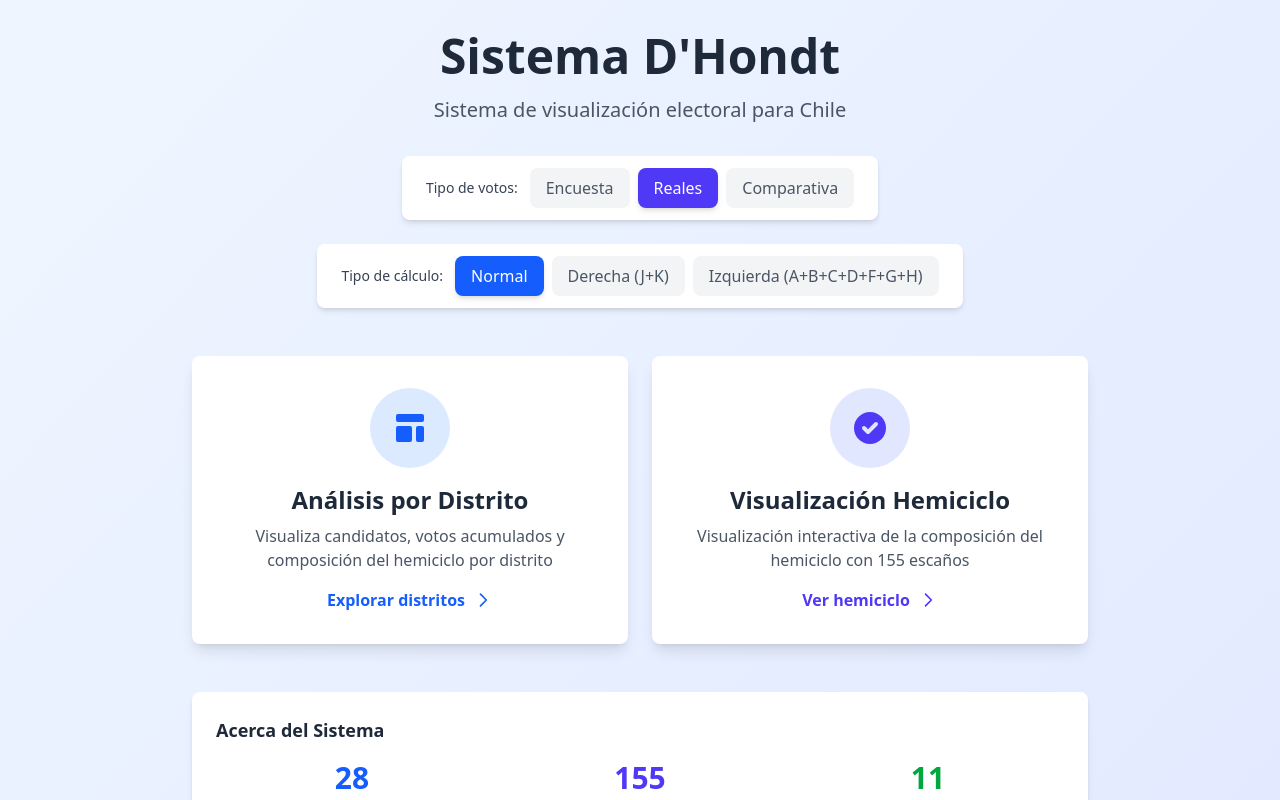
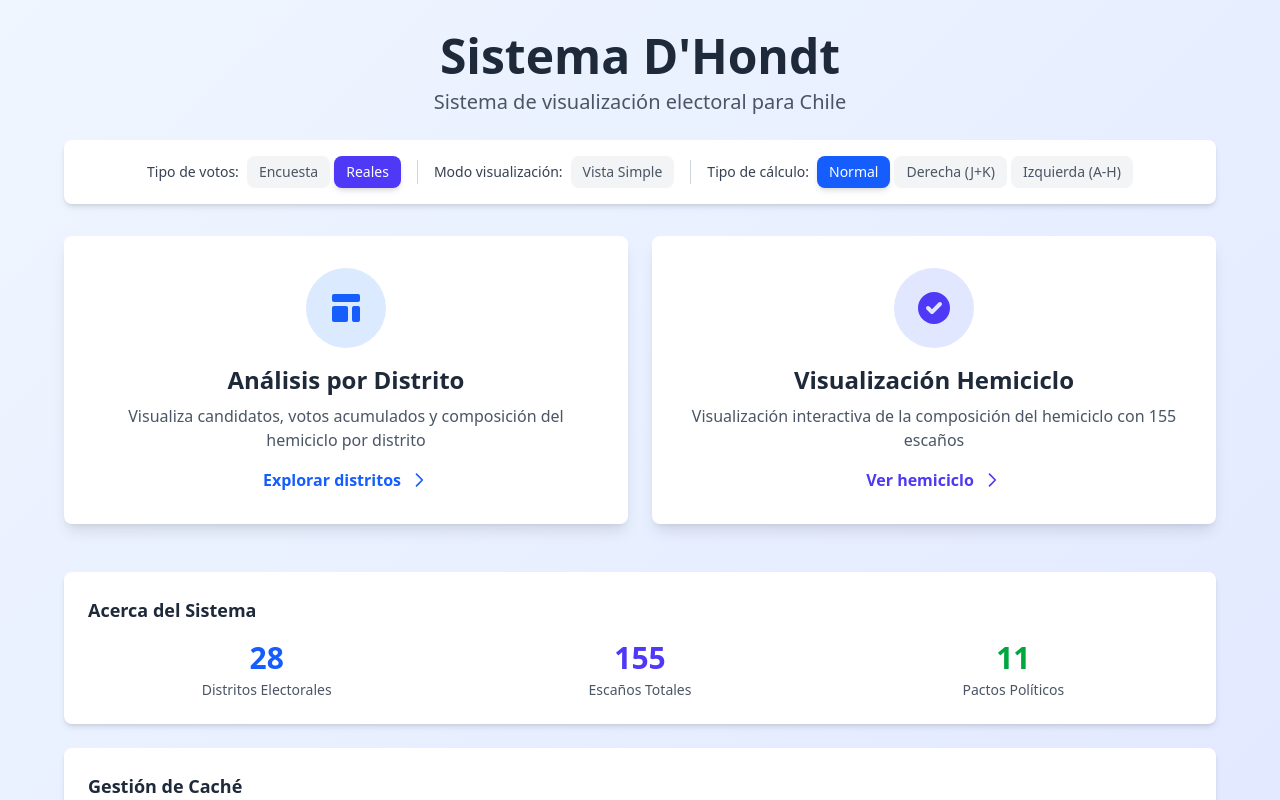
Before and after one commit to ArkanHELLCL/ProyectoFinal, a React (Vite) app: page / in a window 1280 px wide. Shown: the top 800 px of the page. Built offline with nearby package versions, Linux system fonts and the light colour scheme.

Commit message:
feat: agregar modo comparativa en VotosContext y actualizar componentes para reflejar cambios en la visualización de datos

```diff
--- a/src/context/VotosContext.jsx
+++ b/src/context/VotosContext.jsx
@@ -36,12 +36,25 @@ const guardarEnLocalStorage = (key, data) => {
 
 export const VotosProvider = ({ children }) => {
   // Inicializar tipoVotos desde localStorage o usar 'reales' por defecto
+  // Solo puede ser 'reales' o 'encuesta'
   const [tipoVotos, setTipoVotos] = useState(() => {
     try {
       const saved = localStorage.getItem('votos_tipo_votos')
+      // Si es 'comparativa', cambiar a 'reales'
+      if (saved === 'comparativa') return 'reales'
       return saved || 'reales'
     } catch {
       return 'reales'
+    }
+  })
+
+  // Modo comparativa: activa la visualización lado a lado de encuesta vs reales
+  const [modoComparativa, setModoComparativa] = useState(() => {
+    try {
+      const saved = localStorage.getItem('votos_modo_comparativa')
+      return saved === 'true'
+    } catch {
+      return false
     }
   })
 
@@ -91,6 +104,15 @@ export const VotosProvider = ({ children }) => {
       // Error silencioso
     }
   }, [tipoVotos])
+
+  // Guardar modoComparativa en localStorage cuando cambie
+  useEffect(() => {
+    try {
+      localStorage.setItem('votos_modo_comparativa', modoComparativa.toString())
+    } catch {
+      // Error silencioso
+    }
+  }, [modoComparativa])
 
   // Guardar tipoCalculoReales en localStorage cuando cambie
   useEffect(() => {
@@ -313,6 +335,8 @@ export const VotosProvider = ({ children }) => {
     <VotosContext.Provider value={{
       tipoVotos,
       setTipoVotos,
+      modoComparativa,
+      setModoComparativa,
       tipoCalculo,
       setTipoCalculo,
       cargarDistrito,
--- a/src/pages/Distritos.jsx
+++ b/src/pages/Distritos.jsx
@@ -75,6 +75,7 @@ const PARTIDO_NOMBRES = {
 function Distritos() {
   const {
     tipoVotos,
+    modoComparativa,
     tipoCalculo,
     cargarDistrito,
     getDistritoData,
@@ -388,7 +389,7 @@ function Distritos() {
           </div>
           <p className="text-gray-600">
             Seleccione un distrito para visualizar la información electoral - <span className="inline-block ml-1 px-3 py-1 bg-indigo-100 text-indigo-700 text-sm font-medium rounded-full">
-              Votos de {tipoVotos === 'encuesta' ? 'Encuesta' : tipoVotos === 'reales' ? 'Reales' : 'Comparativa'}
+              Votos de {tipoVotos === 'encuesta' ? 'Encuesta' : 'Reales'} {modoComparativa && '(Modo Comparativa)'}
             </span>
             <span className="inline-block ml-2 px-3 py-1 bg-purple-100 text-purple-700 text-sm font-medium rounded-full">
               Cálculo: {tipoCalculo === 'normal' ? 'Normal' : tipoCalculo === 'derecha' ? 'Derecha (J+K)' : 'Izquierda (A-H)'}
--- a/src/pages/Home.jsx
+++ b/src/pages/Home.jsx
@@ -3,7 +3,7 @@ import { Link } from 'react-router-dom'
 import { useVotos } from '../context/VotosContext'
 
 const Home = () => {
-  const { tipoVotos, setTipoVotos, tipoCalculo, setTipoCalculo, limpiarCache, getDistritosCargadosPorTipo, getDistritosCargadosPorCalculo } = useVotos()
+  const { tipoVotos, setTipoVotos, modoComparativa, setModoComparativa, tipoCalculo, setTipoCalculo, limpiarCache, getDistritosCargadosPorTipo, getDistritosCargadosPorCalculo } = useVotos()
 
   const conteoPorTipo = getDistritosCargadosPorTipo()
   const conteoPorCalculoReales = getDistritosCargadosPorCalculo('reales')
@@ -44,18 +44,21 @@ const Home = () => {
 
   return (
     <div className="min-h-screen bg-linear-to-br from-blue-50 to-indigo-100 py-8 px-4">
-      <div className="max-w-4xl mx-auto">
-        <header className="text-center mb-12">
-          <h1 className="text-5xl font-bold text-gray-800 mb-4">Sistema D'Hondt</h1>
-          <p className="text-xl text-gray-600 mb-8">Sistema de visualización electoral para Chile</p>
+      <div className="max-w-6xl mx-auto">
+        <header className="text-center mb-8">
+          <h1 className="text-5xl font-bold text-gray-800 mb-2">Sistema D'Hondt</h1>
+          <p className="text-xl text-gray-600 mb-6">Sistema de visualización electoral para Chile</p>
 
+          {/* Controles en una sola fila */}
+          <div className="bg-white rounded-lg shadow-md p-4 mb-6">
+            <div className="flex flex-wrap items-center justify-center gap-4">
               {/* Selector de tipo de votos */}
-          <div className="inline-flex items-center gap-3 bg-white rounded-lg shadow-md px-6 py-3 mb-6">
+              <div className="flex items-center gap-2">
                 <span className="text-sm font-medium text-gray-700">Tipo de votos:</span>
-            <div className="flex gap-2">
+                <div className="flex gap-1">
                   <button
                     onClick={() => setTipoVotos('encuesta')}
-                className={`px-4 py-2 rounded-lg font-medium transition-all duration-200 ${
+                    className={`px-3 py-1.5 rounded-lg text-sm font-medium transition-all duration-200 ${
                       tipoVotos === 'encuesta'
                         ? 'bg-indigo-600 text-white shadow-md'
                         : 'bg-gray-100 text-gray-600 hover:bg-gray-200'
@@ -65,7 +68,7 @@ const Home = () => {
                   </button>
                   <button
                     onClick={() => setTipoVotos('reales')}
-                className={`px-4 py-2 rounded-lg font-medium transition-all duration-200 ${
+                    className={`px-3 py-1.5 rounded-lg text-sm font-medium transition-all duration-200 ${
                       tipoVotos === 'reales'
                         ? 'bg-indigo-600 text-white shadow-md'
                         : 'bg-gray-100 text-gray-600 hover:bg-gray-200'
@@ -73,26 +76,35 @@ const Home = () => {
                   >
                     Reales
                   </button>
+                </div>
+              </div>
+
+              <div className="h-6 w-px bg-gray-300"></div>
+
+              {/* Opción de modo comparativa */}
+              <div className="flex items-center gap-2">
+                <span className="text-sm font-medium text-gray-700">Modo visualización:</span>
                 <button
-                onClick={() => setTipoVotos('comparativa')}
-                className={`px-4 py-2 rounded-lg font-medium transition-all duration-200 ${
-                  tipoVotos === 'comparativa'
+                  onClick={() => setModoComparativa(!modoComparativa)}
+                  className={`px-3 py-1.5 rounded-lg text-sm font-medium transition-all duration-200 ${
+                    modoComparativa
                       ? 'bg-purple-600 text-white shadow-md'
                       : 'bg-gray-100 text-gray-600 hover:bg-gray-200'
                   }`}
                 >
-                Comparativa
+                  {modoComparativa ? 'Comparativa' : 'Vista Simple'}
                 </button>
               </div>
-          </div>
+
+              <div className="h-6 w-px bg-gray-300"></div>
 
               {/* Selector de tipo de cálculo */}
-          <div className="inline-flex items-center gap-3 bg-white rounded-lg shadow-md px-6 py-3">
+              <div className="flex items-center gap-2">
                 <span className="text-sm font-medium text-gray-700">Tipo de cálculo:</span>
-            <div className="flex gap-2">
+                <div className="flex gap-1">
                   <button
                     onClick={() => setTipoCalculo('normal')}
-                className={`px-4 py-2 rounded-lg font-medium transition-all duration-200 ${
+                    className={`px-3 py-1.5 rounded-lg text-sm font-medium transition-all duration-200 ${
                       tipoCalculo === 'normal'
                         ? 'bg-blue-600 text-white shadow-md'
                         : 'bg-gray-100 text-gray-600 hover:bg-gray-200'
@@ -102,7 +114,7 @@ const Home = () => {
                   </button>
                   <button
                     onClick={() => setTipoCalculo('derecha')}
-                className={`px-4 py-2 rounded-lg font-medium transition-all duration-200 ${
+                    className={`px-3 py-1.5 rounded-lg text-sm font-medium transition-all duration-200 ${
                       tipoCalculo === 'derecha'
                         ? 'bg-blue-600 text-white shadow-md'
                         : 'bg-gray-100 text-gray-600 hover:bg-gray-200'
@@ -112,14 +124,16 @@ const Home = () => {
                   </button>
                   <button
                     onClick={() => setTipoCalculo('izquierda')}
-                className={`px-4 py-2 rounded-lg font-medium transition-all duration-200 ${
+                    className={`px-3 py-1.5 rounded-lg text-sm font-medium transition-all duration-200 ${
                       tipoCalculo === 'izquierda'
                         ? 'bg-blue-600 text-white shadow-md'
                         : 'bg-gray-100 text-gray-600 hover:bg-gray-200'
                     }`}
                   >
-                Izquierda (A+B+C+D+F+G+H)
+                    Izquierda (A-H)
                   </button>
+                </div>
+              </div>
             </div>
           </div>
         </header>
@@ -151,24 +165,24 @@ const Home = () => {
 
           {/* Tarjeta para Hemiciclo */}
           <Link
-            to={tipoVotos === 'comparativa' ? '/comparativa' : '/hemiciclo'}
+            to={modoComparativa ? '/comparativa' : '/hemiciclo'}
             className="bg-white rounded-lg shadow-lg p-8 hover:shadow-xl transition-all duration-300 transform hover:-translate-y-1"
           >
             <div className="flex flex-col items-center text-center">
-              <div className={`w-20 h-20 ${tipoVotos === 'comparativa' ? 'bg-purple-100' : 'bg-indigo-100'} rounded-full flex items-center justify-center mb-4`}>
-                <svg className={`w-10 h-10 ${tipoVotos === 'comparativa' ? 'text-purple-600' : 'text-indigo-600'}`} fill="currentColor" viewBox="0 0 20 20">
+              <div className={`w-20 h-20 ${modoComparativa ? 'bg-purple-100' : 'bg-indigo-100'} rounded-full flex items-center justify-center mb-4`}>
+                <svg className={`w-10 h-10 ${modoComparativa ? 'text-purple-600' : 'text-indigo-600'}`} fill="currentColor" viewBox="0 0 20 20">
                   <path fillRule="evenodd" d="M10 18a8 8 0 100-16 8 8 0 000 16zm3.707-9.293a1 1 0 00-1.414-1.414L9 10.586 7.707 9.293a1 1 0 00-1.414 1.414l2 2a1 1 0 001.414 0l4-4z" clipRule="evenodd"/>
                 </svg>
               </div>
               <h2 className="text-2xl font-bold text-gray-800 mb-2">Visualización Hemiciclo</h2>
               <p className="text-gray-600 mb-4">
-                {tipoVotos === 'comparativa'
+                {modoComparativa
                   ? 'Comparación lado a lado entre encuesta y resultados reales'
                   : 'Visualización interactiva de la composición del hemiciclo con 155 escaños'
                 }
               </p>
-              <div className={`flex items-center ${tipoVotos === 'comparativa' ? 'text-purple-600' : 'text-indigo-600'} font-semibold`}>
-                <span>{tipoVotos === 'comparativa' ? 'Ver comparativa' : 'Ver hemiciclo'}</span>
+              <div className={`flex items-center ${modoComparativa ? 'text-purple-600' : 'text-indigo-600'} font-semibold`}>
+                <span>{modoComparativa ? 'Ver comparativa' : 'Ver hemiciclo'}</span>
                 <svg className="w-5 h-5 ml-2" fill="none" stroke="currentColor" viewBox="0 0 24 24">
                   <path strokeLinecap="round" strokeLinejoin="round" strokeWidth={2} d="M9 5l7 7-7 7" />
                 </svg>
```
Lines whose indentation alone changed are shown as unchanged.
